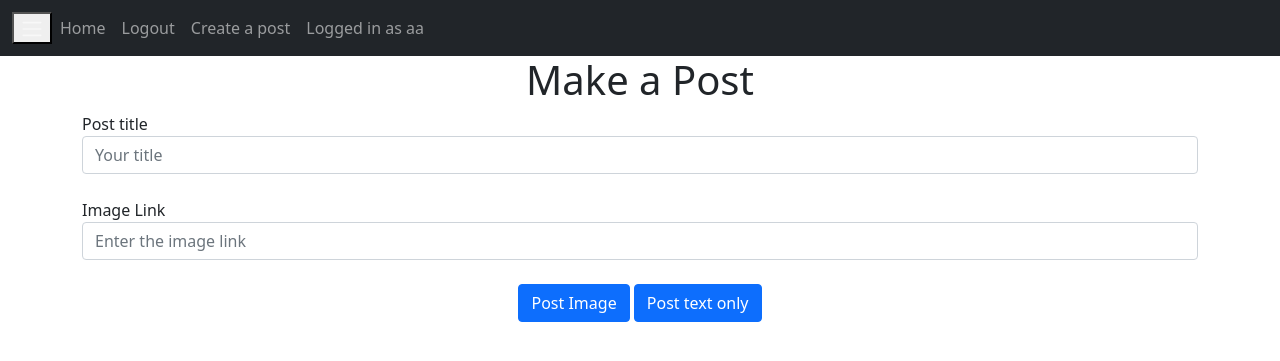
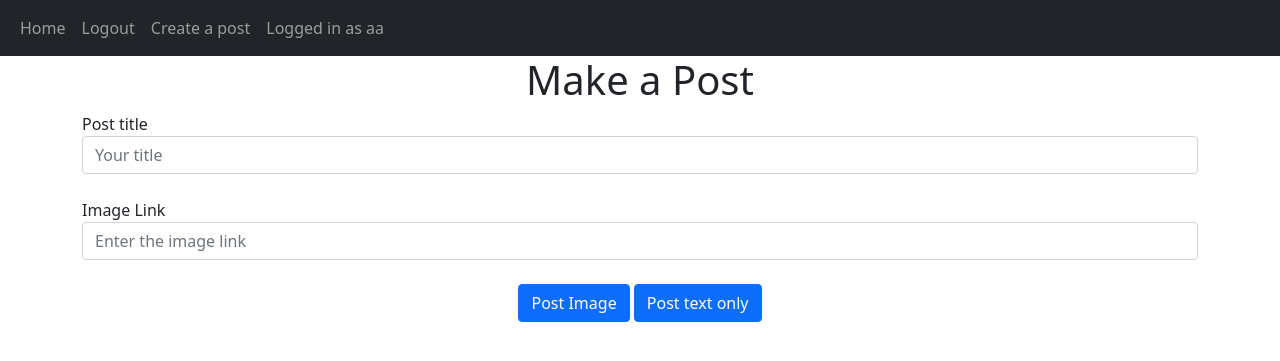
Before and after one commit to ArturCSegat/PlataCopia, a Flask app: page /image-post in a window 1280 px wide. Shown: the top 361 px of the page. Run offline with Flask 2, Linux system fonts and the light colour scheme; a user stored in the database is signed in.

Commit message:
added heroku files(to be used) and fixed typo

```diff
--- a/website/templates/base.html
+++ b/website/templates/base.html
@@ -16,7 +16,7 @@
 <body>
     <nav class="navbar navbar-expand-lg navbar-dark bg-dark">
         <div class="container-fluid">
-        <button class="navbat-toggler" type="button" data-bs-toggle="collapse" data-bs-target="#navbar"><span class="navbar-toggler-icon"></span></button>
+        <button class="navbar-toggler" type="button" data-bs-toggle="collapse" data-bs-target="#navbar"><span class="navbar-toggler-icon"></span></button>
             <div class="collapse navbar-collapse" id="navbar">
 
                 <div class="navbar-nav">
```
